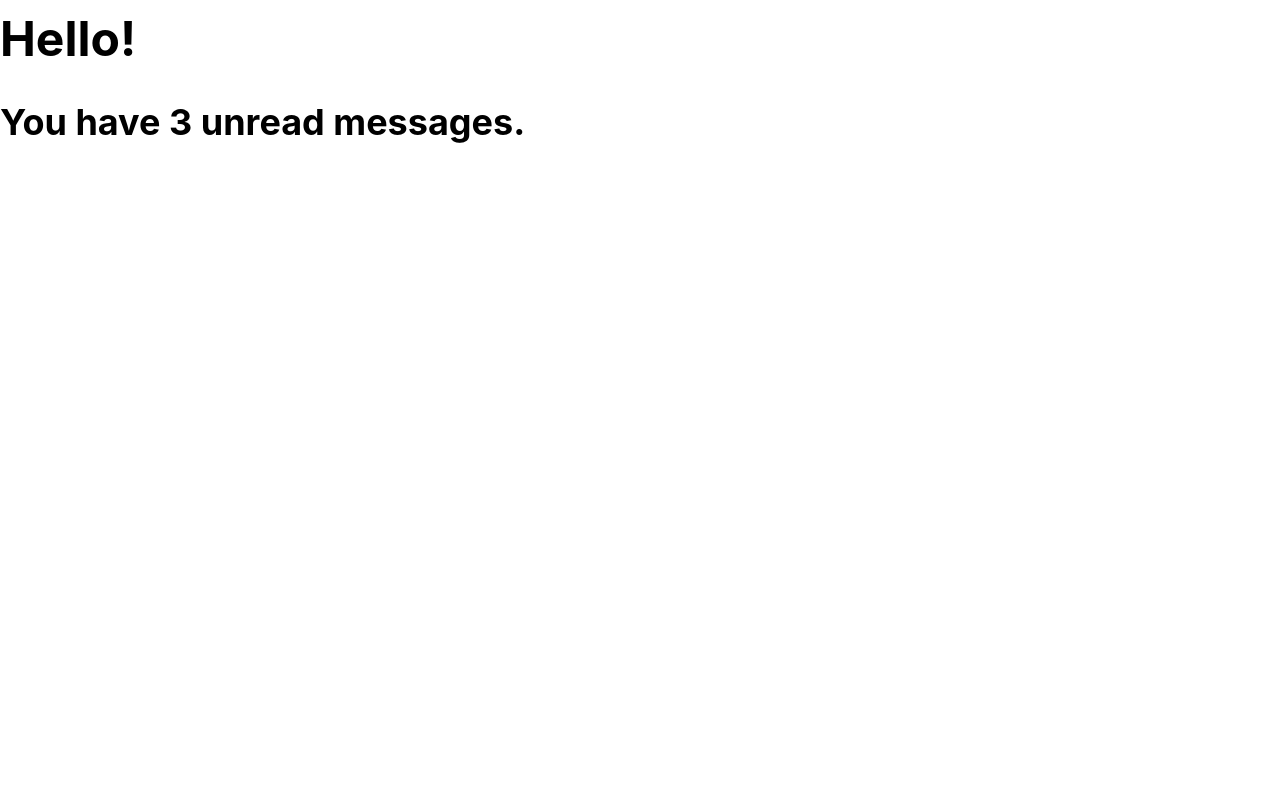
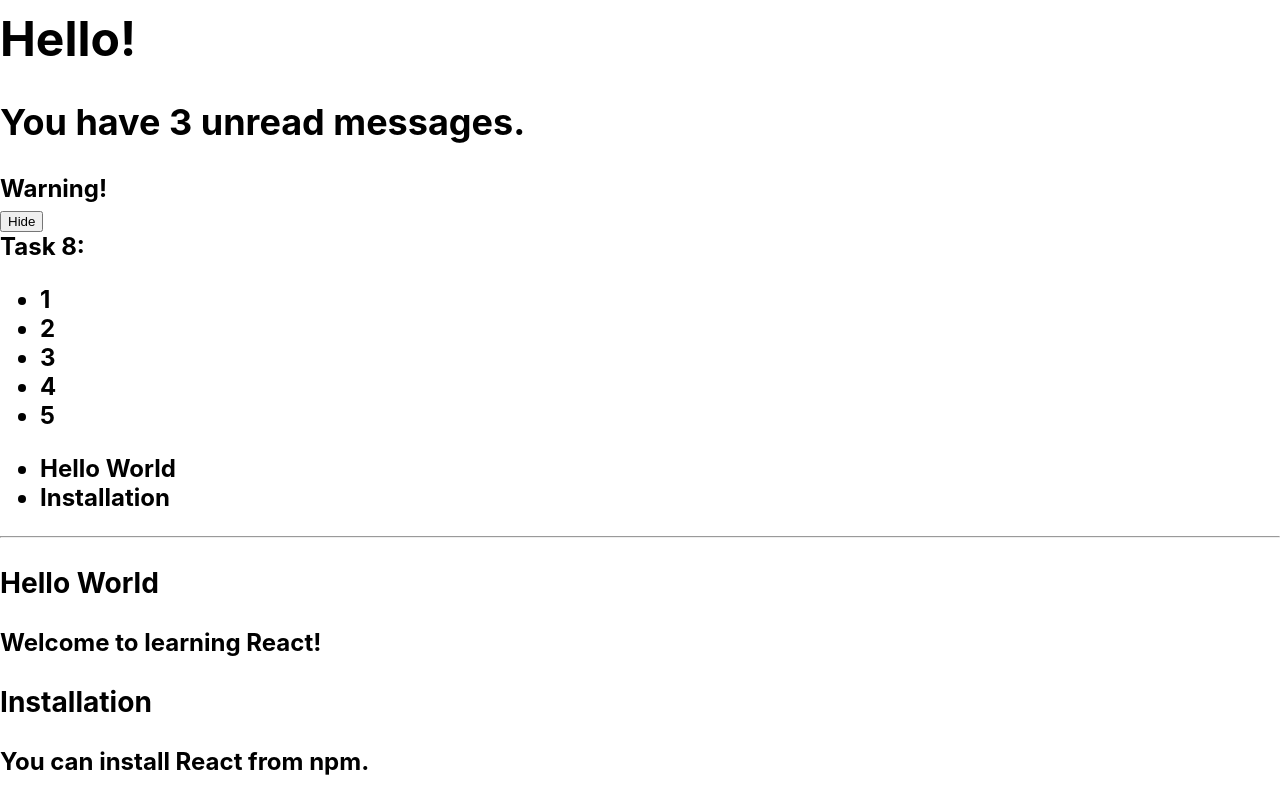
Before and after one commit to zishan696/TechDojo, a React (Create React App) app in the folder Techdojo-master/: page / in a window 1280 px wide. Shown: the part 1990-2790 px from the top of the page. Before the commit the page ends 2164 px from the top, so only its background shows below. Built offline with nearby package versions, Linux system fonts and the light colour scheme.

Commit message:
Task 8: Part 1

```diff
--- a/Techdojo-master/src/App.js
+++ b/Techdojo-master/src/App.js
@@ -217,6 +217,87 @@ function Mailbox(props) {
   );
 }
 
+function WarningBanner(props) {
+  if (!props.warn) {
+    return null;
+  }
+
+  return (
+    <div className="warning">
+      Warning!
+    </div>
+  );
+}
+
+class Page extends React.Component {
+  constructor(props) {
+    super(props);
+    this.state = {showWarning: true};
+    this.handleToggleClick = this.handleToggleClick.bind(this);
+  }
+
+  handleToggleClick() {
+    this.setState(state => ({
+      showWarning: !state.showWarning
+    }));
+  }
+
+  render() {
+    return (
+      <div>
+        <WarningBanner warn={this.state.showWarning} />
+        <button onClick={this.handleToggleClick}>
+          {this.state.showWarning ? 'Hide' : 'Show'}
+        </button>
+      </div>
+    );
+  }
+}
+
+function NumberList(props) {
+  const numbers = props.numbers;
+  const listItems = numbers.map((number) =>
+  <li key={number.toString()}>
+  {number}
+</li>
+  );
+  return (
+    <ul>{listItems}</ul>
+  );
+}
+
+function Blog(props) {
+  const sidebar = (
+    <ul>
+      {props.posts.map((post) =>
+        <li key={post.id}>
+          {post.title}
+        </li>
+      )}
+    </ul>
+  );
+  const content = props.posts.map((post) =>
+    <div key={post.id}>
+      <h3>{post.title}</h3>
+      <p>{post.content}</p>
+    </div>
+  );
+  return (
+    <div>
+      {sidebar}
+      <hr />
+      {content}
+    </div>
+  );
+}
+
+const posts = [
+  {id: 1, title: 'Hello World', content: 'Welcome to learning React!'},
+  {id: 2, title: 'Installation', content: 'You can install React from npm.'}
+];
+
+const numbers = [1, 2, 3, 4, 5];
+
 const messages = ['React', 'Re: React', 'Re:Re: React'];
 
 function App() {
@@ -252,9 +333,14 @@ const element = (
     <br/>
     <Toggle />
     <br/>
+    Task 7:
     < LoggingButton/>
     <LoginControl />
     <Mailbox unreadMessages={messages}/>
+    <Page />
+    Task 8:
+    <NumberList numbers={numbers} />
+    <Blog posts={posts} />
 
     </h2>
   </div>
```
